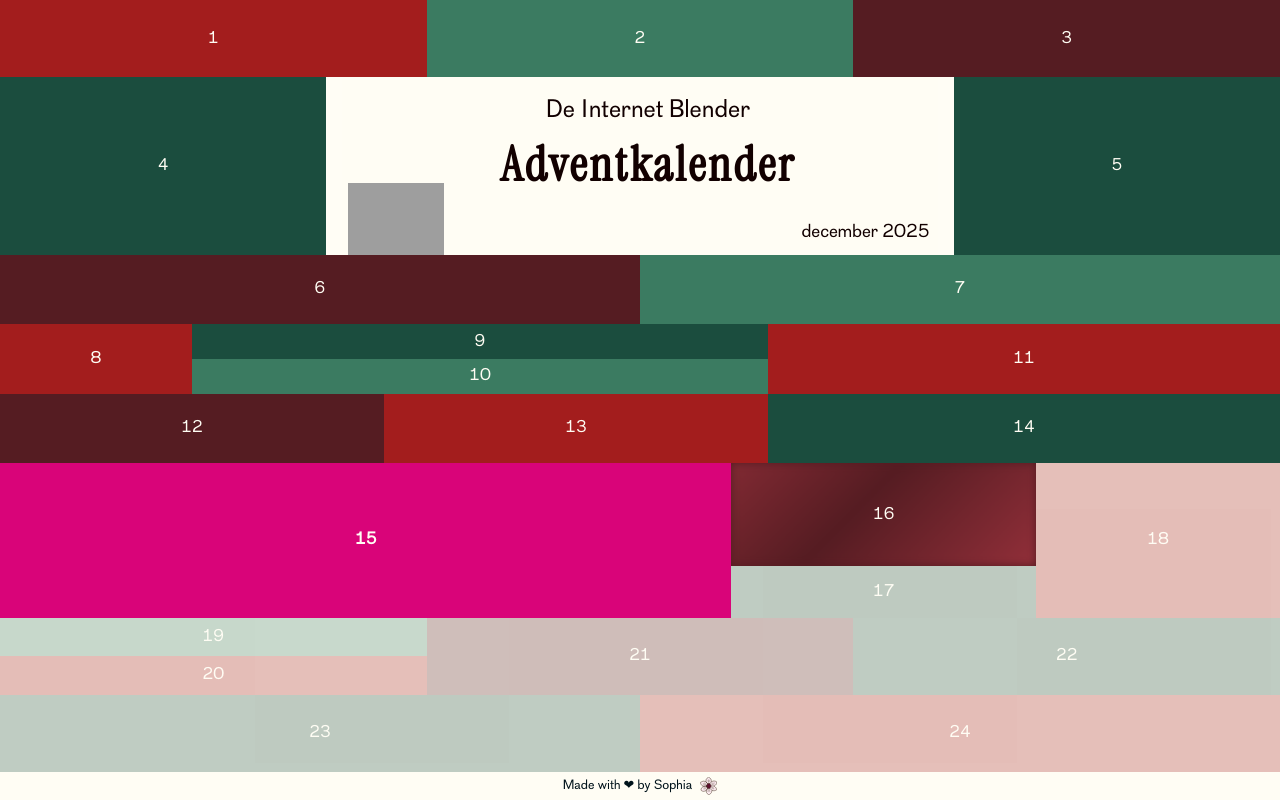
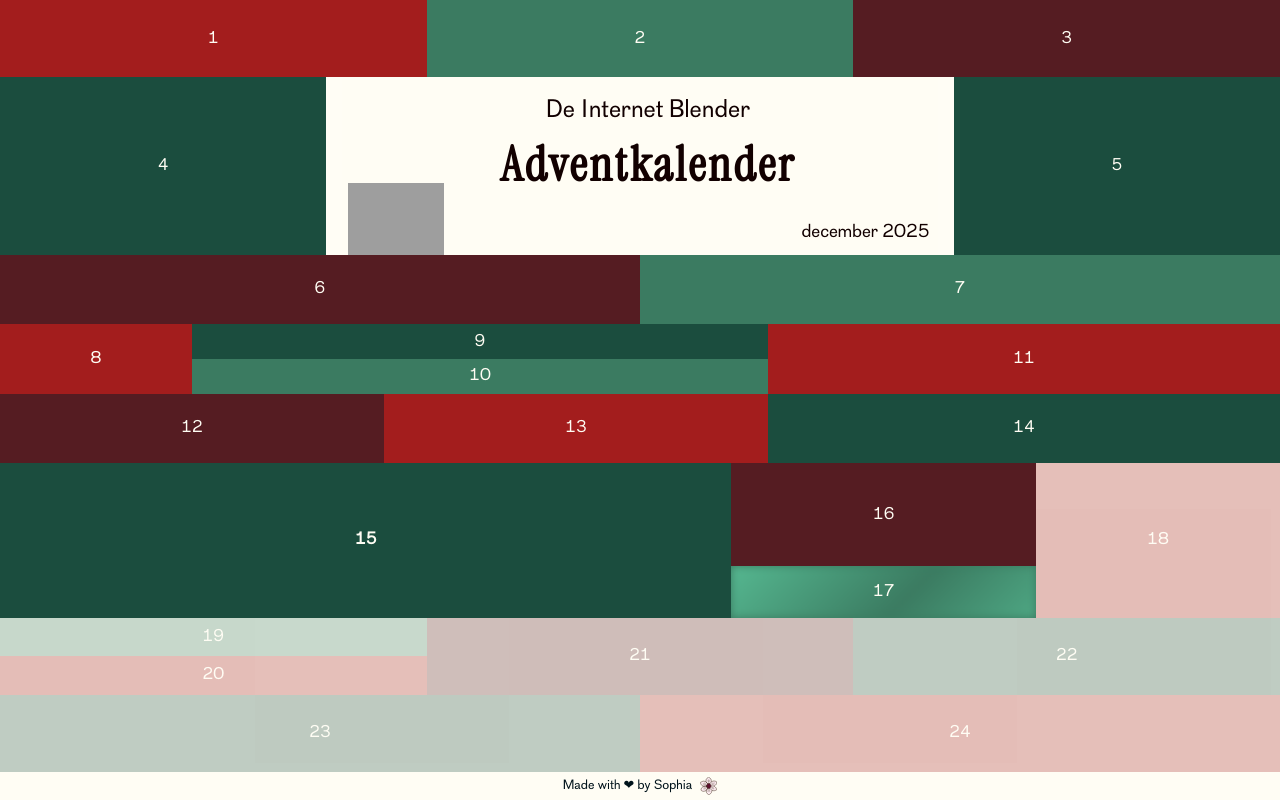
Before and after one commit to sophiavl/portfolio2025, a Nuxt app: page /adventkalender in a window 1280 px wide. Built offline with nearby package versions, Linux system fonts and the light colour scheme; grey boxes are pictures that could not be loaded.

Commit message:
17 december

```diff
--- a/pages/adventkalender.vue
+++ b/pages/adventkalender.vue
@@ -152,13 +152,13 @@
         <button :disabled="unlockedDay < 15" @click="openOverlay(dayData[14])" :class="[
           'w-3/5 h-full flex justify-center items-center text-xl ',
           unlockedDay >= 15
-            ? 'bg-[#d90479]'
-            : 'bg-[#d90479]/40 cursor-not-allowed opacity-70',
+            ? 'bg-[#1B4D3E]'
+            : 'bg-[#1B4D3E]/40 cursor-not-allowed opacity-70',
         ]">
           <p class="verjaardagstext">15</p>
         </button>
         <div class="flex flex-col w-1/4">
-          <button :disabled="unlockedDay < 16" id="glow-on-hover" @click="openOverlay(dayData[15])" :class="[
+          <button :disabled="unlockedDay < 16" @click="openOverlay(dayData[15])" :class="[
             'h-full flex justify-center items-center text-xl ',
             unlockedDay >= 16
               ? 'bg-[#551C22]'
@@ -166,7 +166,7 @@
           ]">
             <p>16</p>
           </button>
-          <button :disabled="unlockedDay < 17" @click="openOverlay(dayData[16])" :class="[
+          <button :disabled="unlockedDay < 17" id="glow-on-hover" @click="openOverlay(dayData[16])" :class="[
             'h-1/2 flex justify-center items-center text-xl ',
             unlockedDay >= 17
               ? 'bg-[#3B7B61]'
@@ -266,7 +266,7 @@ function openOverlay(dayObject) {
   src.value = dayObject.src
 }
 const overlay = ref(false);
-const unlockedDay = ref(16);
+const unlockedDay = ref(17);
 const mounted = ref(false);
 
 onMounted(() => {
@@ -406,8 +406,10 @@ const dayData = [
   {
     day: 17,
     date: "17 december",
-    text: "Tekst dag 3...",
-    link: "https://example.com",
+    text: "Wait, how did we get here?<br><br><br><br>",
+    link: "https://www.youtube.com/watch?v=xuCn8ux2gbs",
+    vakje: 'deur',
+    height: "22rem"
   },
   {
     day: 18,
@@ -474,12 +476,12 @@ const dayData = [
   height: 100%;
 
   background: linear-gradient(-45deg,
-      #551C22,
-      #a93642,
-      #551C22,
-      #a93642,
-      #551C22,
-      #a93642);
+      #3B7B61,
+      #5fcea2,
+      #3B7B61,
+      #5fcea2,
+      #3B7B61,
+      #5fcea2);
   background-size: 400% 400%;
   animation: gradient 5s ease infinite reverse;
   filter: blur(4px);
```
Also changed, not shown: components/VakjeDeur.vue (+18 -21 lines).
